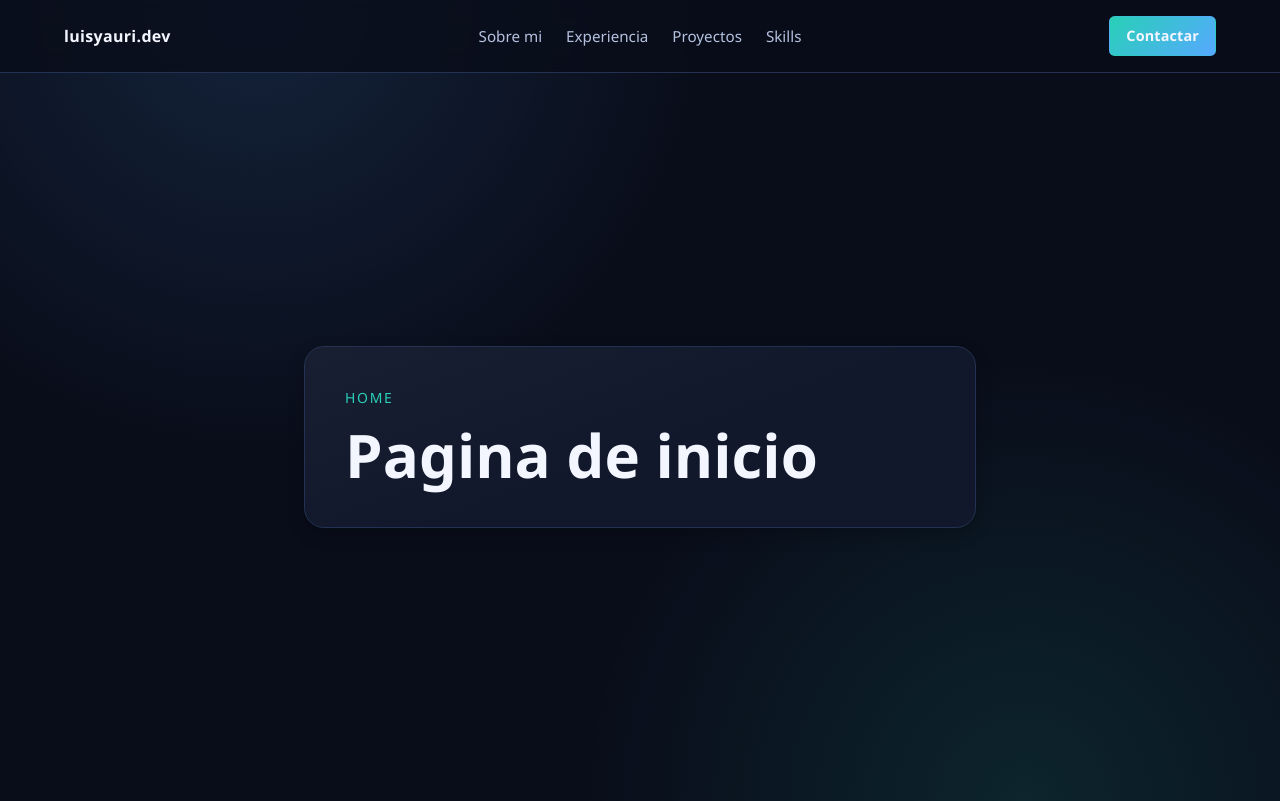
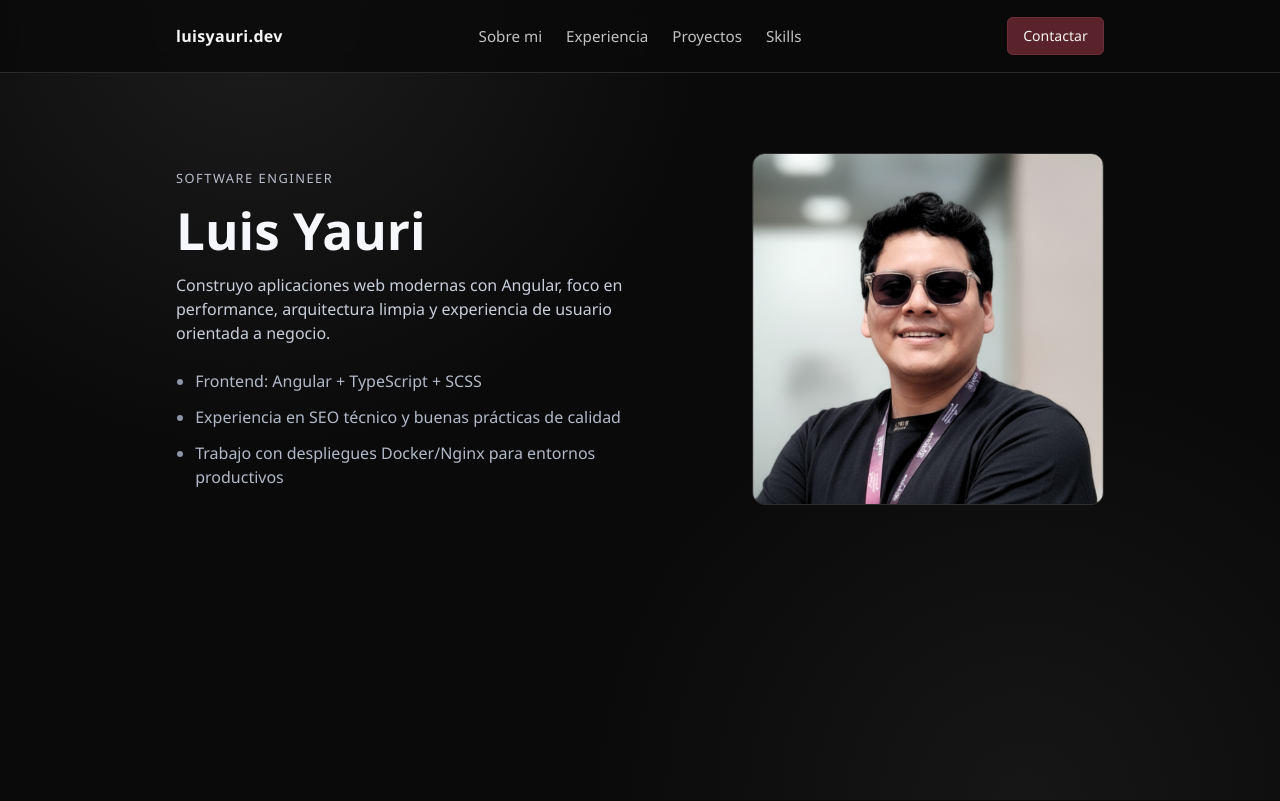
Before and after one commit to luisyauri1/luisyauri-dev, an Angular app: page / in a window 1280 px wide. Built offline with nearby package versions, Linux system fonts and the light colour scheme.

Commit message:
feat(home): refine hero section and dark visual theme

```diff
--- a/src/app/features/home/pages/home-page/home-page.html
+++ b/src/app/features/home/pages/home-page/home-page.html
@@ -1,8 +1,24 @@
 <app-site-header />
 
 <main class="home-page container" aria-label="Home page">
-  <section class="home-page__card surface">
-    <p class="home-page__eyebrow">Home</p>
-    <h1>Pagina de inicio</h1>
+  <section id="sobre-mi" class="home-hero">
+    <div class="home-hero__content">
+      <p class="home-hero__eyebrow">Software Engineer</p>
+      <h1>Luis Yauri</h1>
+      <p class="home-hero__summary">
+        Construyo aplicaciones web modernas con Angular, foco en performance, arquitectura limpia y
+        experiencia de usuario orientada a negocio.
+      </p>
+
+      <ul class="home-hero__highlights" aria-label="Resumen profesional">
+        <li>Frontend: Angular + TypeScript + SCSS</li>
+        <li>Experiencia en SEO técnico y buenas prácticas de calidad</li>
+        <li>Trabajo con despliegues Docker/Nginx para entornos productivos</li>
+      </ul>
+    </div>
+
+    <div class="home-hero__media">
+      <img src="/luis.png" alt="Foto de Luis Yauri" />
+    </div>
   </section>
 </main>
--- a/src/app/features/home/pages/home-page/home-page.scss
+++ b/src/app/features/home/pages/home-page/home-page.scss
@@ -1,25 +1,85 @@
+@use './../../../../../styles/mixins' as m;
+
 .home-page {
-  min-height: calc(100vh - 4.5rem);
   display: grid;
-  place-items: center;
+  align-items: center;
   padding-block: var(--space-12);
 }
 
-.home-page__card {
-  width: min(42rem, 100%);
-  padding: var(--space-10);
+.home-hero {
+  padding: var(--space-8) 0;
+  display: grid;
+  gap: var(--space-8);
+  grid-template-areas:
+    'media'
+    'content';
 }
 
-.home-page__eyebrow {
+.home-hero__media {
+  grid-area: media;
+  width: min(18rem, 100%);
+  margin-inline: auto;
+}
+
+.home-hero__media img {
+  display: block;
+  width: 100%;
+  height: auto;
+  aspect-ratio: 1 / 1;
+  object-fit: cover;
+  border-radius: 0.8rem;
+  border: 1px solid rgb(255 255 255 / 0.14);
+  filter: saturate(0.92) contrast(1.02);
+}
+
+.home-hero__eyebrow {
   margin-bottom: var(--space-4);
-  font-size: 0.875rem;
+  font-size: 0.8rem;
   letter-spacing: 0.12em;
   text-transform: uppercase;
-  color: var(--color-brand-primary);
+  color: #b9bfcb;
+}
+
+.home-hero__content {
+  grid-area: content;
 }
 
 h1 {
-  font-size: clamp(2rem, 7vw, 3.75rem);
+  margin-bottom: var(--space-4);
+  font-size: clamp(2rem, 8vw, 3.2rem);
   line-height: 1.05;
-  color: var(--color-text-primary);
+  color: #f5f7fb;
 }
+
+.home-hero__summary {
+  margin-bottom: var(--space-6);
+  max-width: 58ch;
+  color: #c8cfdb;
+  font-size: 1rem;
+}
+
+.home-hero__highlights {
+  margin: 0;
+  padding-left: 1.2rem;
+  display: grid;
+  gap: var(--space-3);
+  color: #b1b9c8;
+}
+
+.home-hero__highlights li::marker {
+  color: #8e95a4;
+}
+
+@include m.mq-up(md) {
+  .home-hero {
+    grid-template-columns: 1fr minmax(16rem, 24rem);
+    align-items: center;
+    gap: var(--space-10);
+    grid-template-areas: 'content media';
+  }
+
+  .home-hero__media {
+    width: min(22rem, 100%);
+    margin-inline: auto 0;
+  }
+}
--- a/src/app/shared/components/site-header/site-header.scss
+++ b/src/app/shared/components/site-header/site-header.scss
@@ -5,7 +5,7 @@
   top: 0;
   z-index: 30;
   border-bottom: 1px solid var(--color-border-subtle);
-  background: rgb(9 13 26 / 0.8);
+  background: rgb(10 10 10 / 0.84);
   backdrop-filter: blur(10px);
 }
 
--- a/src/app/shared/components/ui-button/ui-button.scss
+++ b/src/app/shared/components/ui-button/ui-button.scss
@@ -3,32 +3,27 @@
   align-items: center;
   justify-content: center;
   gap: var(--space-2);
-  min-height: 2.5rem;
-  padding: 0.5rem 1rem;
-  border: 1px solid var(--color-border-strong);
+  min-height: 2.375rem;
+  padding: 0.45rem 0.95rem;
+  border: 1px solid #454545;
   border-radius: 0.35rem;
-  font-size: 0.9rem;
-  font-weight: 600;
-  letter-spacing: 0.01em;
+  font-size: 0.88rem;
+  font-weight: 500;
+  letter-spacing: 0;
   line-height: 1.2;
   cursor: pointer;
   text-decoration: none;
   color: var(--color-text-primary);
   transition:
-    transform 0.18s ease,
     border-color 0.2s ease,
     background-color 0.2s ease,
     color 0.2s ease;
 }
 
 .ui-button--primary {
-  border-color: transparent;
-  background: linear-gradient(
-    135deg,
-    var(--color-brand-primary) 0%,
-    var(--color-brand-secondary) 100%
-  );
-  color: var(--color-text-primary);
+  border-color: #6a2f37;
+  background: #5a232b;
+  color: #f4f4f4;
 }
 
 .ui-button--ghost {
@@ -38,27 +33,19 @@
 }
 
 .ui-button:hover {
-  border-color: #3b5a8c;
-  transform: translateY(-1px);
+  border-color: #646464;
 }
 
 .ui-button--primary:hover {
-  background: linear-gradient(
-    135deg,
-    var(--color-brand-primary-strong) 0%,
-    var(--color-brand-secondary) 100%
-  );
+  background: #682a33;
+  border-color: #7a3942;
 }
 
 .ui-button--ghost:hover {
-  background: rgb(86 169 255 / 0.12);
-}
-
-.ui-button:active {
-  transform: translateY(0);
+  background: rgb(255 255 255 / 0.05);
 }
 
 .ui-button:focus-visible {
-  outline: 2px solid var(--color-brand-secondary);
+  outline: 2px solid #8f8f8f;
   outline-offset: 2px;
 }
--- a/src/styles/_base.scss
+++ b/src/styles/_base.scss
@@ -14,8 +14,8 @@ body {
 body {
   font-family: var(--font-family-base);
   background:
-    radial-gradient(circle at 20% 0%, rgb(86 169 255 / 0.14), transparent 35%),
-    radial-gradient(circle at 80% 100%, rgb(40 208 183 / 0.12), transparent 34%),
+    radial-gradient(circle at 20% 0%, rgb(255 255 255 / 0.08), transparent 35%),
+    radial-gradient(circle at 80% 100%, rgb(255 255 255 / 0.05), transparent 34%),
     var(--color-bg-canvas);
   color: var(--color-text-primary);
   line-height: 1.5;
--- a/src/styles/_tokens.scss
+++ b/src/styles/_tokens.scss
@@ -4,23 +4,23 @@
   --font-family-mono: 'JetBrains Mono', 'Fira Code', Consolas, monospace;
 
   /* Dark color system */
-  --color-bg-canvas: #090d1a;
-  --color-bg-surface: #11182b;
-  --color-bg-elevated: #17213a;
-  --color-bg-soft: #1d2945;
+  --color-bg-canvas: #0a0a0a;
+  --color-bg-surface: #111111;
+  --color-bg-elevated: #191919;
+  --color-bg-soft: #242424;
 
-  --color-text-primary: #f3f6ff;
-  --color-text-secondary: #b5c2df;
-  --color-text-muted: #8794b2;
-  --color-text-inverse: #071022;
+  --color-text-primary: #f5f5f5;
+  --color-text-secondary: #c2c2c2;
+  --color-text-muted: #8f8f8f;
+  --color-text-inverse: #0d0d0d;
 
-  --color-border-subtle: #233252;
-  --color-border-strong: #334971;
+  --color-border-subtle: #2a2a2a;
+  --color-border-strong: #3a3a3a;
 
-  --color-brand-primary: #28d0b7;
-  --color-brand-primary-strong: #1bbca5;
-  --color-brand-secondary: #56a9ff;
-  --color-brand-glow: rgb(40 208 183 / 0.3);
+  --color-brand-primary: #f2f2f2;
+  --color-brand-primary-strong: #ffffff;
+  --color-brand-secondary: #a8a8a8;
+  --color-brand-glow: rgb(255 255 255 / 0.22);
 
   --color-success: #5ad186;
   --color-warning: #ffbe5c;
--- a/src/styles/_utilities.scss
+++ b/src/styles/_utilities.scss
@@ -1,5 +1,5 @@
 .container {
-  width: min(72rem, calc(100% - 2rem));
+  width: min(58rem, calc(100% - 2rem));
   margin-inline: auto;
 }
 
```
Also changed, not shown: public/luis.png (added), 1 other file (tests, documents, lock files or other folders).
